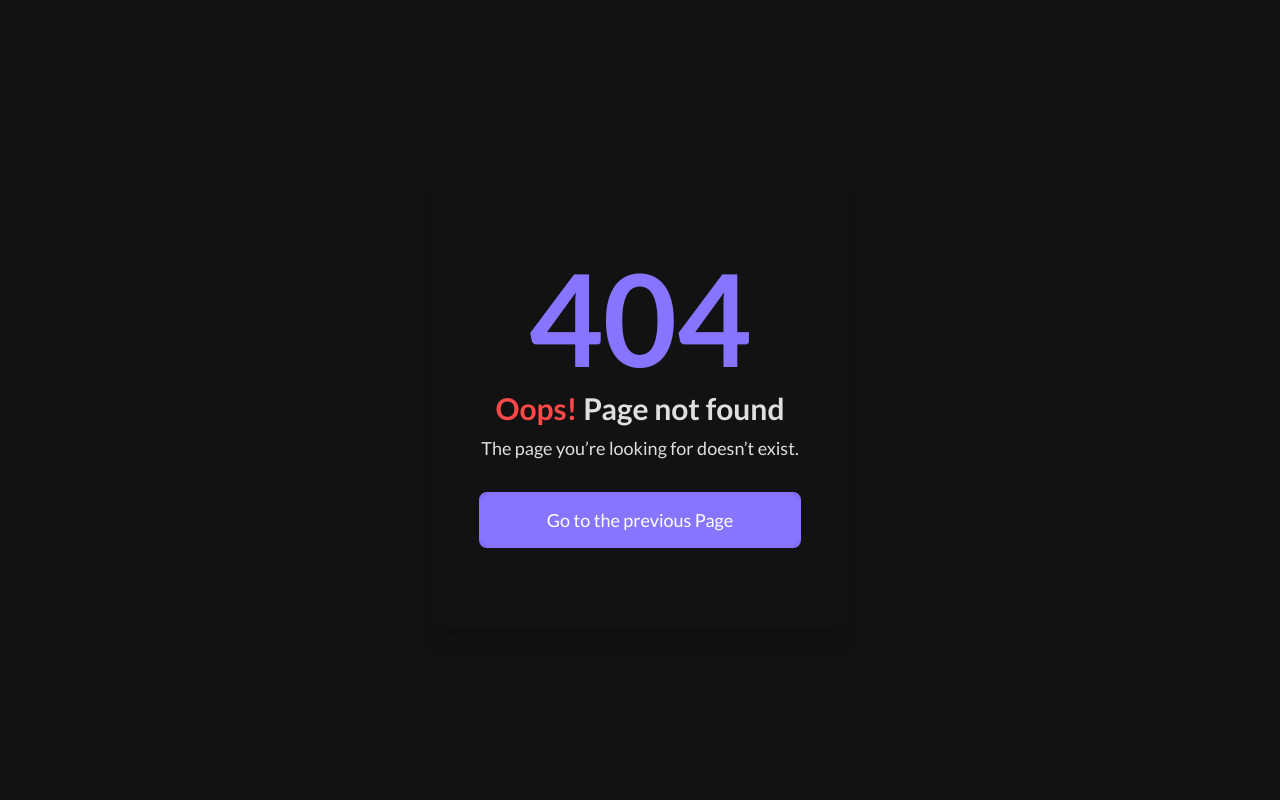
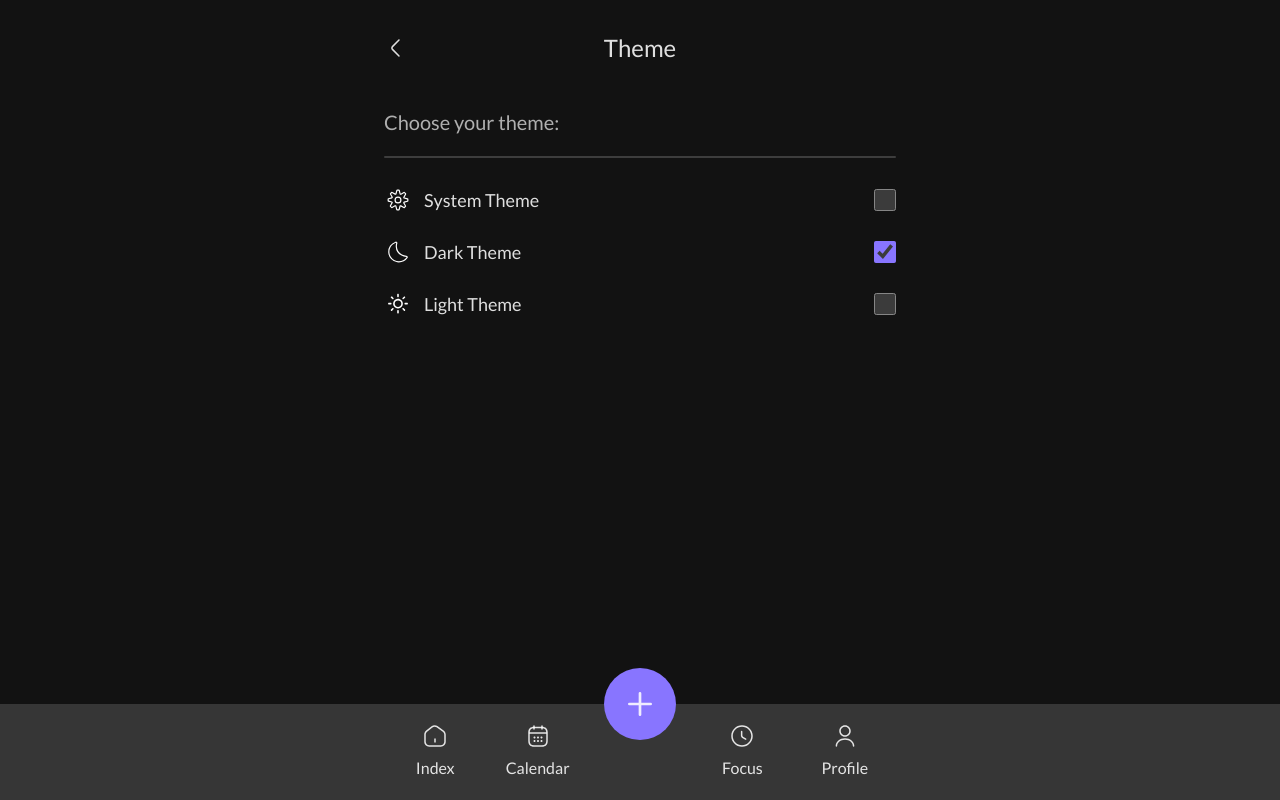
Before and after one commit to DaniilKalts/uptodo, a Next.js app: page /profile/settings/theme in a window 1280 px wide. Before the commit this address had no page. Built offline with nearby package versions, Linux system fonts and the light colour scheme.

Commit message:
Added Page for switching Themes + Fixed some small problems

```diff
--- a/src/app/(userPages)/calendar/completed/page.tsx
+++ b/src/app/(userPages)/calendar/completed/page.tsx
@@ -5,17 +5,16 @@
 import React, { useState, useEffect } from 'react';
 import { useRouter, useSearchParams } from 'next/navigation';
 
-import qs from 'query-string';
-
 import { TaskType } from '@/types';
 import useTasksStore from '@/store/useTasksStore';
+
+import qs from 'query-string';
 
 import { AnimatePresence, motion } from 'framer-motion';
 
 import { toast } from 'react-hot-toast';
 
 import CompletedTask from '@/components/userPages/Calendar/CompletedTask';
-
 import { Container, Select } from '@/components/UI';
 
 const Completed = () => {
@@ -200,7 +199,11 @@ const Completed = () => {
   return (
     <Container>
       <div className="mx-auto flex flex-col items-center justify-center">
-        {isLoading ? null : (
+        {isLoading ? (
+          <h3 className="mt-12 text-center text-lg font-medium text-gray-dark dark:text-white-pale">
+            Loading...
+          </h3>
+        ) : (
           <motion.main
             animate={{ opacity: 1, y: 0 }}
             initial={{ opacity: 0, y: 15 }}
--- a/src/app/(userPages)/calendar/incompleted/page.tsx
+++ b/src/app/(userPages)/calendar/incompleted/page.tsx
@@ -15,7 +15,6 @@ import { AnimatePresence, motion } from 'framer-motion';
 import { toast } from 'react-hot-toast';
 
 import IncompletedTask from '@/components/userPages/Calendar/IncompletedTask';
-
 import { Container, Select } from '@/components/UI';
 
 const Incompleted = () => {
@@ -239,7 +238,11 @@ const Incompleted = () => {
   return (
     <Container>
       <div className="mx-auto flex flex-col items-center justify-center">
-        {isLoading ? null : (
+        {isLoading ? (
+          <h3 className="mt-12 text-center text-lg font-medium text-gray-dark dark:text-white-pale">
+            Loading...
+          </h3>
+        ) : (
           <motion.main
             animate={{ opacity: 1, y: 0 }}
             initial={{ opacity: 0, y: 15 }}
--- a/src/app/(userPages)/calendar/layout.tsx
+++ b/src/app/(userPages)/calendar/layout.tsx
@@ -3,12 +3,13 @@
 import 'swiper/css';
 import 'swiper/css/navigation';
 
-import React from 'react';
+import React, { useState, useEffect } from 'react';
 import { usePathname, useRouter } from 'next/navigation';
 
 import qs from 'query-string';
 
 import Calendar from '@/components/userPages/Calendar/Calendar';
+import CalendarSkeleton from '@/components/UI/Loadings/CalendarSkeleton';
 import { Container, Button } from '@/components/UI';
 
 export default function CalendarLayout({
@@ -18,6 +19,8 @@ export default function CalendarLayout({
 }) {
   const router = useRouter();
   const currentPathName = usePathname();
+
+  const [mounted, setMounted] = useState<boolean>(false);
 
   const onClick = (route: 'incompleted' | 'completed') => {
     let newRoute = window.location.href;
@@ -41,8 +44,15 @@ export default function CalendarLayout({
     router.push(url);
   };
 
+  useEffect(() => {
+    setTimeout(() => {
+      setMounted(true);
+    }, 1000);
+  }, []);
+
   return (
-    <div className="pb-40 md:pb-44">
+    <div className={`${mounted ? 'pb-40 md:pb-44' : ''}`}>
+      <div className={`${!mounted ? 'hidden' : ''}`}>
         <header className="mx-auto mb-4 mt-8 flex items-center justify-center">
           <h4 className="text-xl text-gray-dark dark:text-white-pale min-[475px]:text-2xl">
             Calendar
@@ -73,5 +83,7 @@ export default function CalendarLayout({
         </Container>
         {children}
       </div>
+      {!mounted && <CalendarSkeleton />}
+    </div>
   );
 }
--- a/src/app/(userPages)/profile/settings/page.tsx
+++ b/src/app/(userPages)/profile/settings/page.tsx
@@ -2,7 +2,6 @@
 
 import React from 'react';
 import Link from 'next/link';
-import { useTheme } from 'next-themes';
 
 import Container from '@/components/UI/Container';
 import ProfileLink from '@/components/userPages/Profile/ProfileTypography';
@@ -15,10 +14,7 @@ import {
 } from '@/components/userPages/Profile/Icons/Settings';
 import BackIcon from '@/components/UI/Icons/BackIcon';
 
-const Settings = () => {
-  const { theme, setTheme } = useTheme();
-
-  return (
+const Settings = () => (
   <div className="pb-36 md:pb-40">
     <Container>
       <div className="mx-auto mt-8 flex flex-col items-center justify-center">
@@ -37,7 +33,7 @@ const Settings = () => {
             </h5>
             <ProfileLink
               text="Change app color"
-                onClick={() => setTheme(theme === 'dark' ? 'light' : 'dark')}
+              link="/profile/settings/theme"
               svg={AppColorIcon}
             />
           </div>
@@ -66,6 +62,5 @@ const Settings = () => {
     </Container>
   </div>
 );
-};
 
 export default Settings;
--- /dev/null
+++ b/src/app/(userPages)/profile/settings/theme/page.tsx
@@ -0,0 +1,84 @@
+'use client';
+
+import React from 'react';
+import Link from 'next/link';
+
+import { useTheme } from 'next-themes';
+
+import { CiSettings, CiDark } from 'react-icons/ci';
+import { WiDaySunny } from 'react-icons/wi';
+
+import Container from '@/components/UI/Container';
+
+import BackIcon from '@/components/UI/Icons/BackIcon';
+
+const Settings = () => {
+  const { theme, setTheme } = useTheme();
+
+  const THEMES = [
+    {
+      name: 'system',
+      icon: CiSettings,
+    },
+    {
+      name: 'dark',
+      icon: CiDark,
+    },
+    {
+      name: 'light',
+      icon: WiDaySunny,
+    },
+  ];
+
+  return (
+    <div className="pb-36 md:pb-40">
+      <Container>
+        <div className="mx-auto mt-8 flex flex-col items-center justify-center">
+          <header className="relative flex w-full max-w-lg items-center justify-center">
+            <Link href="/profile/settings" className="group">
+              {BackIcon}
+            </Link>
+            <h4 className="text-xl text-gray-dark dark:text-white-pale min-[475px]:text-2xl">
+              Theme
+            </h4>
+          </header>
+          <main className="mt-6 flex w-full max-w-lg flex-col justify-start">
+            <div className="mt-5">
+              <h5 className="text-lg text-gray-dark dark:text-gray-200 min-[475px]:text-xl">
+                Choose your theme:
+              </h5>
+              <hr className="mb-4 mt-5 h-[2px] w-full rounded border-0 bg-gray-dark" />
+              {THEMES.map(({ name, icon: Icon }) => (
+                <div
+                  key={name}
+                  className="group flex w-full cursor-pointer items-center justify-between gap-4 py-3"
+                  onClick={() => setTheme(name)}
+                >
+                  <div className="flex items-center gap-3">
+                    {<Icon size={28} />}
+                    <p
+                      className={
+                        'text-base capitalize text-gray-dark group-hover:text-black dark:text-white-pale dark:group-hover:text-white min-[475px]:text-lg'
+                      }
+                    >
+                      {name} Theme
+                    </p>
+                  </div>
+                  <input
+                    id={name}
+                    type="checkbox"
+                    className="h-[22px] w-[22px] cursor-pointer"
+                    checked={theme === name}
+                    onChange={() => {}}
+                  />
+                </div>
+              ))}
+            </div>
+          </main>
+        </div>
+      </Container>
+    </div>
+  );
+};
+
+export default Settings;
--- a/src/app/welcome/page.tsx
+++ b/src/app/welcome/page.tsx
@@ -32,10 +32,10 @@ const Welcome = () => {
             />
           </header>
           <main className="flex w-full flex-col items-center justify-center">
-            <h2 className="mt-12 text-center text-[8.5vw] font-bold text-gray-dark dark:text-white-pale min-[475px]:text-4xl">
+            <h2 className="mt-8 text-center text-[8.5vw] font-bold text-gray-dark dark:text-white-pale min-[475px]:text-4xl">
               Welcome to UpTodo
             </h2>
-            <p className="relative z-10 mt-6 max-w-md text-center text-sm text-gray-dark dark:text-white-pale min-[475px]:text-[17px]">
+            <p className="relative z-10 mt-6 max-w-md text-center text-base text-gray-dark dark:text-white-pale min-[475px]:text-[17px]">
               Please login to your account or create a new account to continue
             </p>
           </main>
--- a/src/components/userPages/Focus/FocusTask.tsx
+++ b/src/components/userPages/Focus/FocusTask.tsx
@@ -40,7 +40,7 @@ const FocusTask: React.FC<FocusTaskInterface> = ({
   };
 
   return (
-    <div className="mb-6 flex items-center justify-between rounded-lg border border-gray-700 bg-gray-500 px-5 py-4">
+    <div className="mb-6 flex items-center justify-between rounded-lg border border-gray-600 bg-gray-light px-5 py-4 dark:border-gray-700 dark:bg-gray-500">
       <div className="flex w-full items-center justify-between">
         <div className="flex items-center">
           <div
```
Also changed, not shown: build.css. Lines whose indentation alone changed are shown as unchanged.
